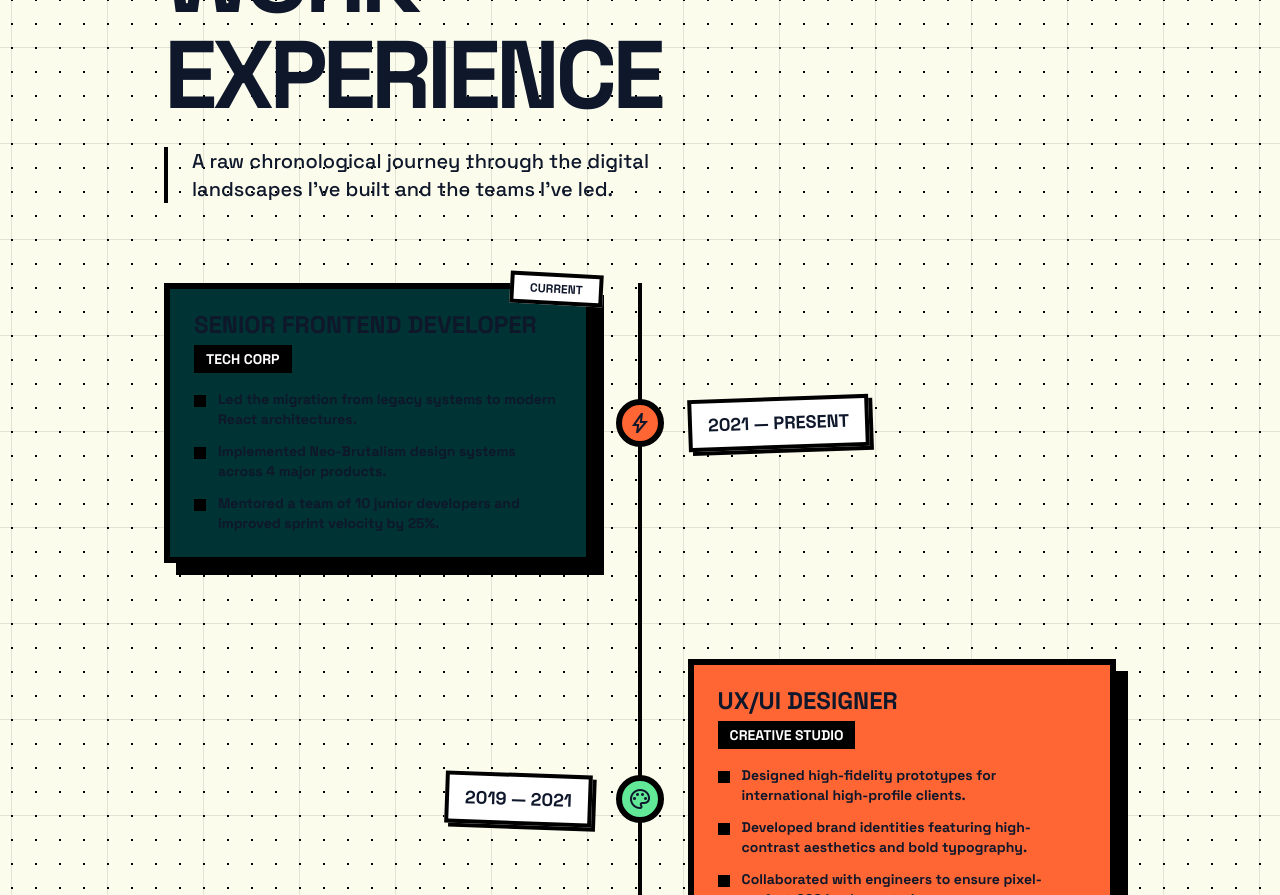
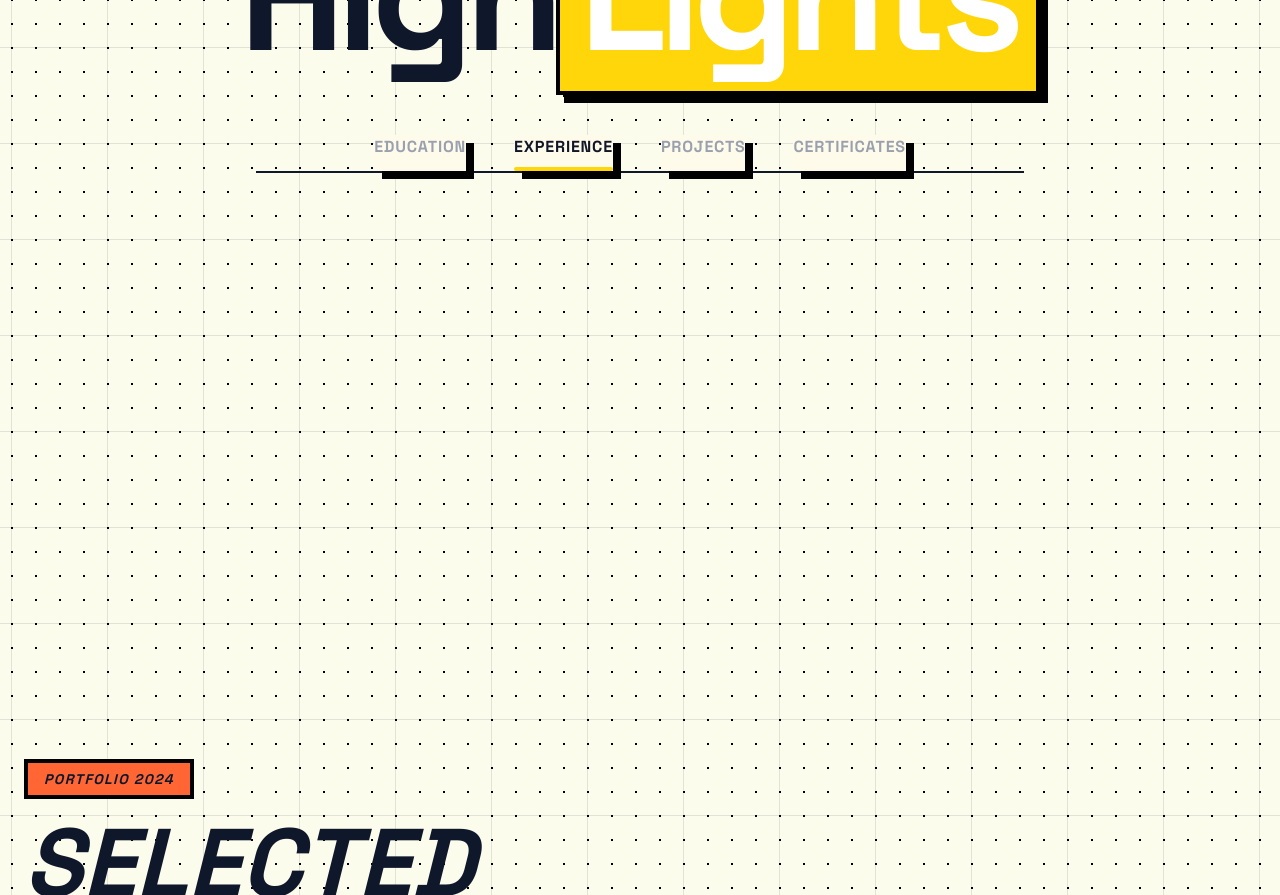
Before and after one commit to tauhid09/Peak-Portfolio, a React (Vite) app: page / in a window 1280 px wide. Shown: the part 2460-3355 px from the top of the page. Built offline with nearby package versions, Linux system fonts and the light colour scheme.

Commit message:
Update WorkExperience.jsx

```diff
--- a/src/components/WorkExperience.jsx
+++ b/src/components/WorkExperience.jsx
@@ -1,139 +1,46 @@
-import React from 'react';
+import React, { useState } from 'react';
+
+const NAV_ITEMS = ['EDUCATION', 'EXPERIENCE', 'PROJECTS', 'CERTIFICATES'];
 
 const WorkExperience = () => {
+    const [activeTab, setActiveTab] = useState('EXPERIENCE');
+
     return (
-        <div className="relative w-full min-h-screen">
+        <div className="relative w-full min-h-screen mt-20">
             {/* Dot Grid Background Layer */}
             <div className="absolute inset-0 pointer-events-none"></div>
-
             <div className="relative flex h-full grow flex-col">
 
-                <main className="max-w-[1000px] mx-auto w-full px-6 py-16">
-                    <div className="mb-20">
-                        <span className="bg-neo-blue neo-border px-3 py-1 text-sm font-black uppercase inline-block mb-4">My Journey</span>
-                        <h1 className="text-6xl md:text-8xl font-black leading-none tracking-tighter uppercase mb-6">Work<br />Experience</h1>
-                        <p className="text-xl font-medium max-w-xl border-l-4 border-black pl-6">
-                            A raw chronological journey through the digital landscapes I've built and the teams I've led.
-                        </p>
+                <div className="flex flex-col md:flex-row justify-center items-center gap-8 mb-6">
+                    <div className="flex flex-col">
+                        <h1 className="text-7xl md:text-[10rem] font-black tracking-tighter leading-[0.85] ">
+                            High<button className="px-5 py-4 neo-border bg-[#FFD60A] text-white text-7xl md:text-[10rem] font-black shadow-neo active:translate-x-3 active:translate-y-3 active:shadow-none transition-all cursor-pointer z-50">Lights</button>
+                        </h1>
                     </div>
+                </div>
 
-                    {/* Timeline Section */}
-                    <div className="relative">
-                        {/* Vertical Axis Line */}
-                        <div className="absolute left-4 md:left-1/2 transform md:-translate-x-1/2 h-full w-1 bg-black"></div>
+                {/* Navigation Bar */}
+                <nav className="w-full max-w-3xl mx-auto mt-4 mb-10 scale-[0.9]  md:scale-[1] ">
+                    <div className="flex justify-center items-center gap-6 md:gap-12 border-b-2  pb-0">
+                        {NAV_ITEMS.map((item) => (
+                            <button
+                                key={item}
+                                onClick={() => setActiveTab(item)}
+                                className={`
+                                    relative pb-3 text-sm md:text-base font-black tracking-wider uppercase cursor-pointer  duration-200  shadow-neo active:translate-x-3 active:translate-y-3 active:shadow-none transition-all z-50 bg-amber-50
+                                    ${activeTab === item ? 'text-gray-900' : 'text-gray-400 hover:text-gray-600'}
+                                `}
+                            >
+                                {item}
+                                {activeTab === item && (
+                                    <span className="absolute bottom-0 left-0 w-full h-[4px] bg-[#FFD60A] rounded-full" />
+                                )}
+                            </button>
+                        ))}
+                    </div>
+                </nav>
 
-                        {/* Experience Item 1 */}
-                        <div className="relative mb-24 flex flex-col md:flex-row items-start md:items-center justify-between w-full">
-                            <div className="md:w-[45%] w-full order-2 md:order-1">
-                                <div className="bg-neo-lavender neo-border-thick p-6 shadow-neo-lg relative group">
-                                    <div className="absolute -top-4 -right-4 bg-white neo-border px-4 py-1 font-black text-xs uppercase transform rotate-3">
-                                        Current
-                                    </div>
-                                    <div className="mb-4">
-                                        <h3 className="text-2xl font-black uppercase leading-none mb-2">Senior Frontend Developer</h3>
-                                        <span className="bg-black text-white px-3 py-1 text-sm font-bold inline-block">TECH CORP</span>
-                                    </div>
-                                    <ul className="space-y-3">
-                                        <li className="flex items-start gap-3">
-                                            <span className="w-3 h-3 bg-black mt-1.5 shrink-0"></span>
-                                            <p className="text-sm font-bold">Led the migration from legacy systems to modern React architectures.</p>
-                                        </li>
-                                        <li className="flex items-start gap-3">
-                                            <span className="w-3 h-3 bg-black mt-1.5 shrink-0"></span>
-                                            <p className="text-sm font-bold">Implemented Neo-Brutalism design systems across 4 major products.</p>
-                                        </li>
-                                        <li className="flex items-start gap-3">
-                                            <span className="w-3 h-3 bg-black mt-1.5 shrink-0"></span>
-                                            <p className="text-sm font-bold">Mentored a team of 10 junior developers and improved sprint velocity by 25%.</p>
-                                        </li>
-                                    </ul>
-                                </div>
-                            </div>
-                            <div className="hidden md:flex absolute left-1/2 -translate-x-1/2 w-12 h-12 bg-primary neo-border-thick rounded-full items-center justify-center z-10">
-                                <span className="material-symbols-outlined font-black">bolt</span>
-                            </div>
-                            <div className="md:w-[45%] w-full pl-12 md:pl-0 order-1 md:order-2 mb-4 md:mb-0">
-                                <div className="bg-white neo-border px-4 py-2 inline-block font-black text-lg -rotate-2 shadow-neo-sm">
-                                    2021 — PRESENT
-                                </div>
-                            </div>
-                        </div>
 
-                        {/* Experience Item 2 */}
-                        <div className="relative mb-24 flex flex-col md:flex-row items-start md:items-center justify-between w-full">
-                            <div className="md:w-[45%] w-full pl-12 md:pl-0 order-1 md:order-1 mb-4 md:mb-0 md:text-right">
-                                <div className="bg-white neo-border px-4 py-2 inline-block font-black text-lg rotate-2 shadow-neo-sm">
-                                    2019 — 2021
-                                </div>
-                            </div>
-                            <div className="hidden md:flex absolute left-1/2 -translate-x-1/2 w-12 h-12 bg-neo-mint neo-border-thick rounded-full items-center justify-center z-10">
-                                <span className="material-symbols-outlined font-black">palette</span>
-                            </div>
-                            <div className="md:w-[45%] w-full order-2 md:order-2">
-                                <div className="bg-neo-peach neo-border-thick p-6 shadow-neo-lg relative">
-                                    <div className="mb-4">
-                                        <h3 className="text-2xl font-black uppercase leading-none mb-2">UX/UI Designer</h3>
-                                        <span className="bg-black text-white px-3 py-1 text-sm font-bold inline-block">CREATIVE STUDIO</span>
-                                    </div>
-                                    <ul className="space-y-3">
-                                        <li className="flex items-start gap-3">
-                                            <span className="w-3 h-3 bg-black mt-1.5 shrink-0"></span>
-                                            <p className="text-sm font-bold">Designed high-fidelity prototypes for international high-profile clients.</p>
-                                        </li>
-                                        <li className="flex items-start gap-3">
-                                            <span className="w-3 h-3 bg-black mt-1.5 shrink-0"></span>
-                                            <p className="text-sm font-bold">Developed brand identities featuring high-contrast aesthetics and bold typography.</p>
-                                        </li>
-                                        <li className="flex items-start gap-3">
-                                            <span className="w-3 h-3 bg-black mt-1.5 shrink-0"></span>
-                                            <p className="text-sm font-bold">Collaborated with engineers to ensure pixel-perfect CSS implementation.</p>
-                                        </li>
-                                    </ul>
-                                </div>
-                            </div>
-                        </div>
-
-                        {/* Experience Item 3 */}
-                        <div className="relative mb-12 flex flex-col md:flex-row items-start md:items-center justify-between w-full">
-                            <div className="md:w-[45%] w-full order-2 md:order-1">
-                                <div className="bg-neo-mint neo-border-thick p-6 shadow-neo-lg relative">
-                                    <div className="mb-4">
-                                        <h3 className="text-2xl font-black uppercase leading-none mb-2">Junior Web Developer</h3>
-                                        <span className="bg-black text-white px-3 py-1 text-sm font-bold inline-block">STARTUP INC</span>
-                                    </div>
-                                    <ul className="space-y-3">
-                                        <li className="flex items-start gap-3">
-                                            <span className="w-3 h-3 bg-black mt-1.5 shrink-0"></span>
-                                            <p className="text-sm font-bold">Built responsive landing pages using modern HTML5 and Tailwind CSS.</p>
-                                        </li>
-                                        <li className="flex items-start gap-3">
-                                            <span className="w-3 h-3 bg-black mt-1.5 shrink-0"></span>
-                                            <p className="text-sm font-bold">Optimized asset delivery, reducing average page load times by 40%.</p>
-                                        </li>
-                                        <li className="flex items-start gap-3">
-                                            <span className="w-3 h-3 bg-black mt-1.5 shrink-0"></span>
-                                            <p className="text-sm font-bold">Assisted in the development of an internal component library.</p>
-                                        </li>
-                                    </ul>
-                                </div>
-                            </div>
-                            <div className="hidden md:flex absolute left-1/2 -translate-x-1/2 w-12 h-12 bg-neo-lavender neo-border-thick rounded-full items-center justify-center z-10">
-                                <span className="material-symbols-outlined font-black">code</span>
-                            </div>
-                            <div className="md:w-[45%] w-full pl-12 md:pl-0 order-1 md:order-2 mb-4 md:mb-0">
-                                <div className="bg-white neo-border px-4 py-2 inline-block font-black text-lg -rotate-1 shadow-neo-sm">
-                                    2017 — 2019
-                                </div>
-                            </div>
-                        </div>
-                    </div>
-
-                    <div className="mt-24 text-center">
-                        <button className="bg-primary neo-border-thick px-12 py-6 text-2xl font-black uppercase shadow-neo-lg active:-translate-x-1 active:-translate-y-1 active:shadow-none transition-all cursor-pointer">
-                            Let's Talk Projects
-                        </button>
-                    </div>
-                </main>
             </div>
         </div>
     );
```
